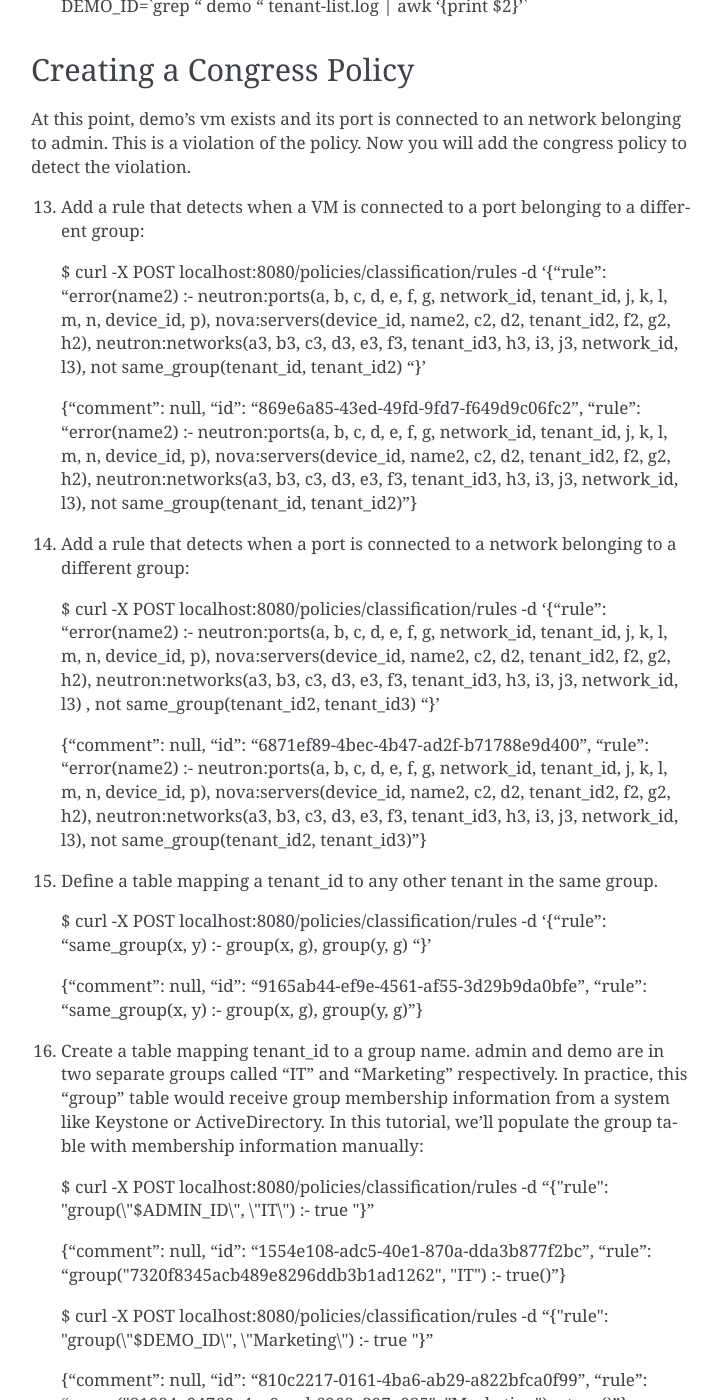
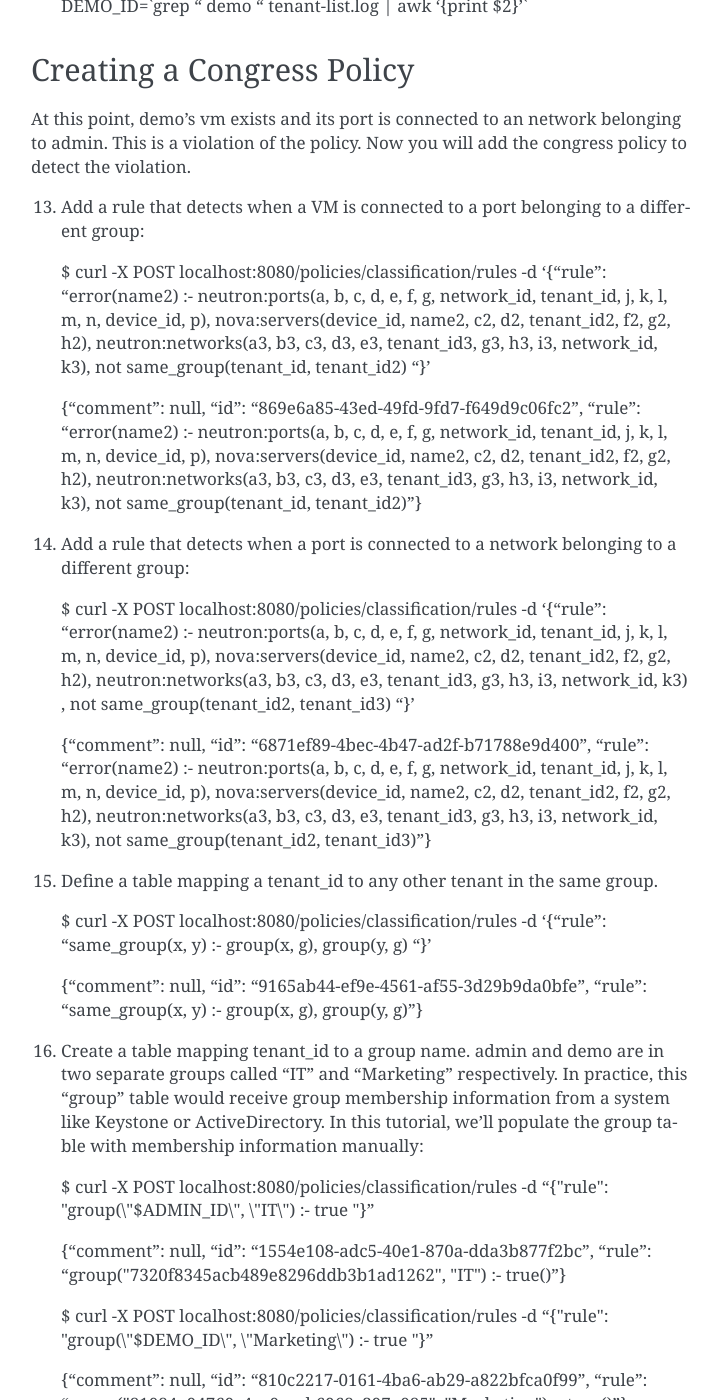
Before and after one commit to openstack-archive/congress, a Sphinx documentation site: the page built from doc/source/tutorial-tenant-sharing.rst, in a window 1280 px wide and 1400 px high, scrolled down 3530 px. Shown: the whole window, without its empty margins (389-1110 px from the left). Built offline with Sphinx 7.4.7, drawn with Linux system fonts in a browser that asks for light colours.

```diff
--- a/doc/source/tutorial-tenant-sharing.rst
+++ b/doc/source/tutorial-tenant-sharing.rst
@@ -203,16 +203,16 @@ you will add the congress policy to detect the violation.
 
 13) Add a rule that detects when a VM is connected to a port belonging
     to a different group:
-   $ curl -X POST localhost:8080/policies/classification/rules -d '{"rule": "error(name2) :- neutron:ports(a, b, c, d, e, f, g, network_id, tenant_id, j, k, l, m, n, device_id, p), nova:servers(device_id, name2, c2, d2, tenant_id2, f2, g2, h2), neutron:networks(a3, b3, c3, d3, e3, f3, tenant_id3, h3, i3, j3, network_id, l3), not same_group(tenant_id, tenant_id2) "}'
+   $ curl -X POST localhost:8080/policies/classification/rules -d '{"rule": "error(name2) :- neutron:ports(a, b, c, d, e, f, g, network_id, tenant_id, j, k, l, m, n, device_id, p), nova:servers(device_id, name2, c2, d2, tenant_id2, f2, g2, h2), neutron:networks(a3, b3, c3, d3, e3, tenant_id3, g3, h3, i3, network_id, k3), not same_group(tenant_id, tenant_id2) "}'
 
-   {"comment": null, "id": "869e6a85-43ed-49fd-9fd7-f649d9c06fc2", "rule": "error(name2) :- neutron:ports(a, b, c, d, e, f, g, network_id, tenant_id, j, k, l, m, n, device_id, p), nova:servers(device_id, name2, c2, d2, tenant_id2, f2, g2, h2), neutron:networks(a3, b3, c3, d3, e3, f3, tenant_id3, h3, i3, j3, network_id, l3), not same_group(tenant_id, tenant_id2)"}
+   {"comment": null, "id": "869e6a85-43ed-49fd-9fd7-f649d9c06fc2", "rule": "error(name2) :- neutron:ports(a, b, c, d, e, f, g, network_id, tenant_id, j, k, l, m, n, device_id, p), nova:servers(device_id, name2, c2, d2, tenant_id2, f2, g2, h2), neutron:networks(a3, b3, c3, d3, e3, tenant_id3, g3, h3, i3, network_id, k3), not same_group(tenant_id, tenant_id2)"}
 
 
 14) Add a rule that detects when a port is connected to a network
     belonging to a different group:
-   $ curl -X POST localhost:8080/policies/classification/rules -d '{"rule": "error(name2) :- neutron:ports(a, b, c, d, e, f, g, network_id, tenant_id, j, k, l, m, n, device_id, p), nova:servers(device_id, name2, c2, d2, tenant_id2, f2, g2, h2), neutron:networks(a3, b3, c3, d3, e3, f3, tenant_id3, h3, i3, j3, network_id, l3) , not same_group(tenant_id2, tenant_id3) "}'
+   $ curl -X POST localhost:8080/policies/classification/rules -d '{"rule": "error(name2) :- neutron:ports(a, b, c, d, e, f, g, network_id, tenant_id, j, k, l, m, n, device_id, p), nova:servers(device_id, name2, c2, d2, tenant_id2, f2, g2, h2), neutron:networks(a3, b3, c3, d3, e3, tenant_id3, g3, h3, i3, network_id, k3) , not same_group(tenant_id2, tenant_id3) "}'
 
-   {"comment": null, "id": "6871ef89-4bec-4b47-ad2f-b71788e9d400", "rule": "error(name2) :- neutron:ports(a, b, c, d, e, f, g, network_id, tenant_id, j, k, l, m, n, device_id, p), nova:servers(device_id, name2, c2, d2, tenant_id2, f2, g2, h2), neutron:networks(a3, b3, c3, d3, e3, f3, tenant_id3, h3, i3, j3, network_id, l3), not same_group(tenant_id2, tenant_id3)"}
+   {"comment": null, "id": "6871ef89-4bec-4b47-ad2f-b71788e9d400", "rule": "error(name2) :- neutron:ports(a, b, c, d, e, f, g, network_id, tenant_id, j, k, l, m, n, device_id, p), nova:servers(device_id, name2, c2, d2, tenant_id2, f2, g2, h2), neutron:networks(a3, b3, c3, d3, e3, tenant_id3, g3, h3, i3, network_id, k3), not same_group(tenant_id2, tenant_id3)"}
 
 15) Define a table mapping a tenant_id to any other tenant in the same
     group.
```
